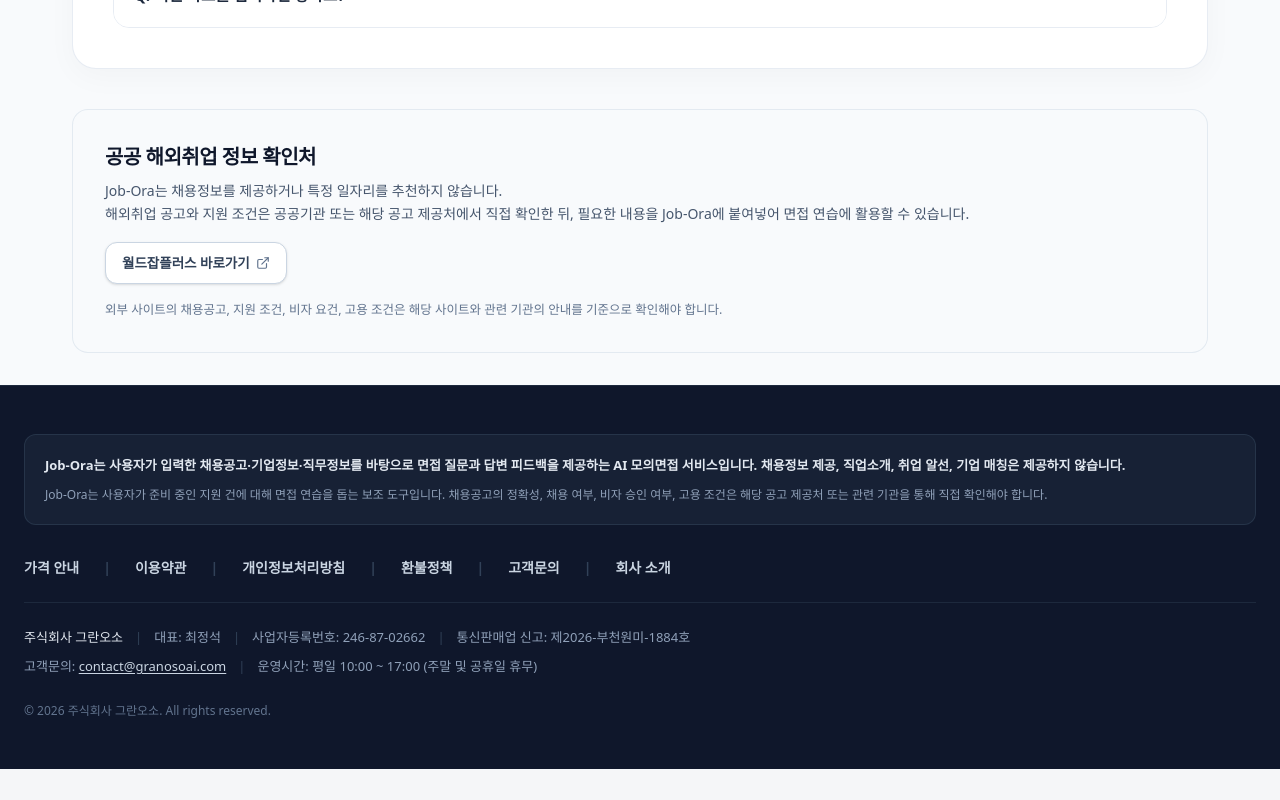
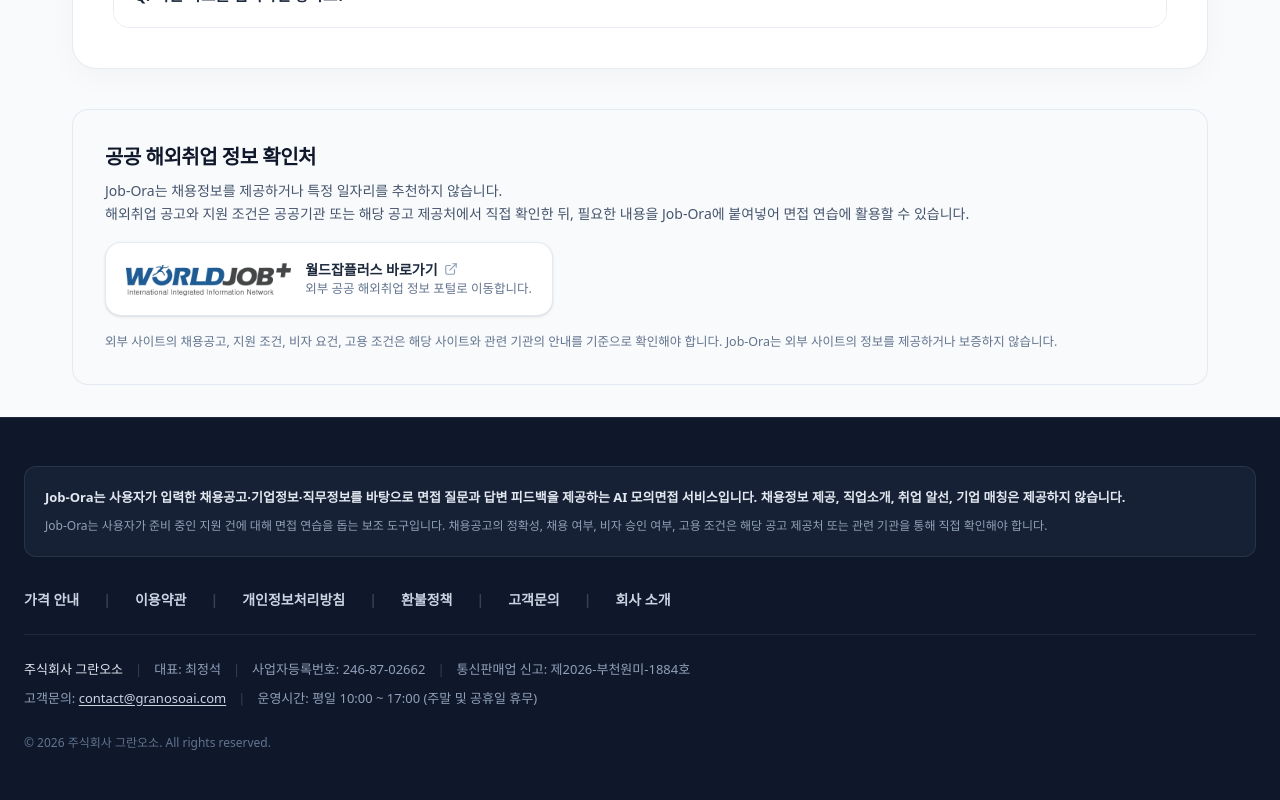
Before and after one commit to choi-jungsuk/Job-Ora, a Next.js app in the folder frontend/: page / in a window 1280 px wide. Shown: the part 2434-3234 px from the top of the page. Before the commit the page ends 3203 px from the top, so only its background shows below. Built offline with nearby package versions, Linux system fonts and the light colour scheme; a web font is replaced by a local one.

Commit message:
feat: add WorldJob Plus logo link card

```diff
--- a/frontend/src/app/page.tsx
+++ b/frontend/src/app/page.tsx
@@ -684,15 +684,27 @@
               href="https://www.worldjob.or.kr/"
               target="_blank"
               rel="noopener noreferrer"
-              className="inline-flex items-center gap-1.5 px-4 py-2.5 rounded-xl bg-white hover:bg-slate-100 border border-slate-300 text-slate-700 hover:text-slate-900 text-[13.5px] font-bold transition-colors shadow-sm"
+              className="inline-flex flex-col sm:flex-row sm:items-center gap-3.5 rounded-2xl bg-white border border-slate-200/90 px-5 py-4 shadow-sm hover:shadow-md hover:border-slate-300 transition-all group"
             >
-              <span>월드잡플러스 바로가기</span>
-              <ExternalLink size={14} className="text-slate-500" />
+              <img
+                src="/logos/worldjobplus-logo.png"
+                alt="월드잡플러스 로고"
+                className="h-9 w-auto object-contain"
+              />
+              <div className="flex flex-col">
+                <span className="text-[14px] font-bold text-slate-800 group-hover:text-[#004C99] flex items-center gap-1.5 transition-colors">
+                  월드잡플러스 바로가기
+                  <ExternalLink size={14} className="text-slate-400 group-hover:text-[#004C99]" />
+                </span>
+                <span className="text-[12.5px] text-slate-500">
+                  외부 공공 해외취업 정보 포털로 이동합니다.
+                </span>
+              </div>
             </a>
           </div>
 
           <p className="text-[12.5px] text-slate-500 leading-relaxed">
-            외부 사이트의 채용공고, 지원 조건, 비자 요건, 고용 조건은 해당 사이트와 관련 기관의 안내를 기준으로 확인해야 합니다.
+            외부 사이트의 채용공고, 지원 조건, 비자 요건, 고용 조건은 해당 사이트와 관련 기관의 안내를 기준으로 확인해야 합니다. Job-Ora는 외부 사이트의 정보를 제공하거나 보증하지 않습니다.
           </p>
         </section>
 
```
Also changed, not shown: frontend/public/logos/worldjobplus-logo.png (added).
